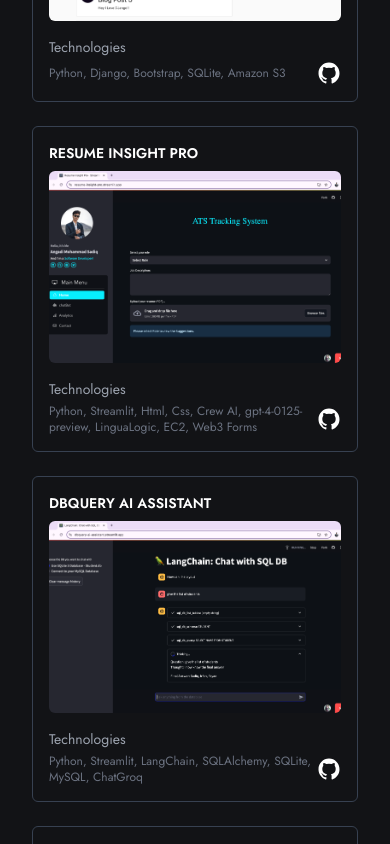
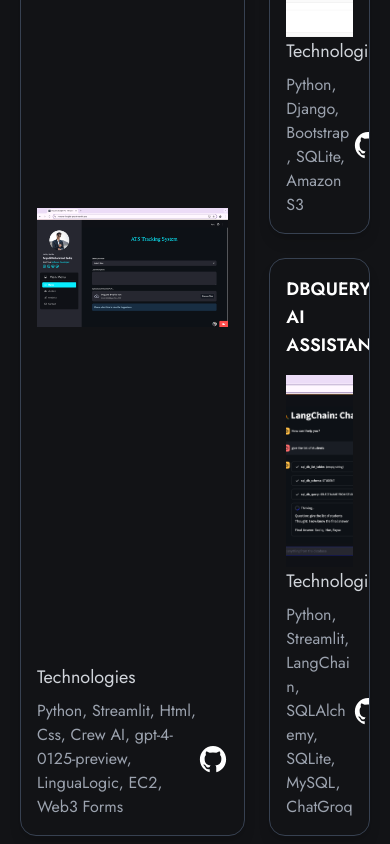
Before and after one commit to sadikashrafi07/BeyondCode, a React (Create React App) app: page / in a window 390 px wide. Shown: the part 3100-3944 px from the top of the page. Built offline with nearby package versions, Linux system fonts and the light colour scheme.

Commit message:
feat: Implement responsive grid layout with mobile single-column view, add 'Tap to View' overlay on hover with improved styling and drop shadow

```diff
--- a/src/components/Projects.js
+++ b/src/components/Projects.js
@@ -21,19 +21,87 @@
         Some of the projects in my portfolio that I worked on .....
       </p>
 
-      {/* Grid layout for projects */}
-      <div className="grid grid-cols-1 sm:grid-cols-2 lg:grid-cols-3 gap-6 w-full px-8 lg:px-16">
-        {Projects && Projects.map((n) => (
-          <div key={n.id} className="border border-gray-700 rounded-md p-4 flex flex-col hover:border-gray-500 duration-100 ease-in-out">
-            <p className="text-sm text-white font-semibold uppercase mb-2">{n.name}</p>
-            <img src={n.imageSrc} className="w-full h-48 object-cover rounded-md mb-4" alt="" />
+      {/* Custom Grid Layout for Projects */}
+      <div
+        className="grid gap-6 w-full px-20 lg:px-40"
+        style={{
+          display: "grid",
+          gridTemplateColumns: "repeat(3, 1fr)",
+          gridTemplateAreas: `
+            "a a b"
+            "a a c"
+            "d e f"
+          `,
+        }}
+      >
+        {/* First grid item (large, spans two rows) */}
+        <div
+          style={{ gridArea: "a" }}
+          className="border border-gray-700 rounded-2xl p-4 flex flex-col duration-100 ease-in-out h-full relative overflow-hidden shadow-lg hover:shadow-blue-500/50 transition-shadow"
+        >
+          <p className="text-lg text-white font-semibold uppercase mb-4">{Projects[0].name}</p>
+          <div className="relative w-full h-full">
+            <img
+              src={Projects[0].imageSrc}
+              className="w-full h-full object-contain mb-4"
+              alt={Projects[0].name}
+            />
+            <a
+              href={Projects[0].github}
+              target="_blank"
+              rel="noopener noreferrer"
+              className="absolute inset-0 bg-blue-600 opacity-0 hover:opacity-90 transition-opacity duration-300 flex flex-col justify-center items-center"
+            >
+              <p className="text-2xl text-white font-bold tracking-wider drop-shadow-lg">
+                Tap to View
+              </p>
+            </a>
+          </div>
+          <div className="flex flex-col items-start justify-between w-full mt-auto">
+            <p className="text-lg text-gray-300 mb-2">Technologies</p>
+            <div className="flex items-center justify-between w-full">
+              <span className="block text-base text-gray-400 break-words max-w-full">{Projects[0].techs}</span>
+              <a href={Projects[0].github} target="_blank" rel="noopener noreferrer" className="flex items-center ml-auto">
+                <motion.div whileTap={{ scale: 0.8 }}>
+                  <IoLogoGithub className="text-white text-3xl cursor-pointer" />
+                </motion.div>
+              </a>
+            </div>
+          </div>
+        </div>
+
+        {/* Additional grid items with hover effect */}
+        {[Projects[1], Projects[2], ...Projects.slice(3, 6)].map((project, index) => (
+          <div
+            key={project.id}
+            style={{ gridArea: `b c d e f`.split(" ")[index] }}
+            className="border border-gray-700 rounded-2xl p-4 flex flex-col duration-100 ease-in-out relative overflow-hidden shadow-lg hover:shadow-blue-500/50 transition-shadow"
+          >
+            <p className="text-lg text-white font-semibold uppercase mb-4">{project.name}</p>
+            <div className="relative w-full h-48">
+              <img
+                src={project.imageSrc}
+                className="w-full h-full object-cover mb-4 transition-transform duration-300 hover:scale-105"
+                alt={project.name}
+              />
+              <a
+                href={project.github}
+                target="_blank"
+                rel="noopener noreferrer"
+                className="absolute inset-0 bg-blue-600 opacity-0 hover:opacity-90 transition-opacity duration-300 flex flex-col justify-center items-center"
+              >
+                <p className="text-2xl text-white font-bold tracking-wider drop-shadow-lg">
+                  Tap to View
+                </p>
+              </a>
+            </div>
             <div className="flex flex-col items-start justify-between w-full">
-              <p className="text-sm text-gray-400 mb-1">Technologies</p>
+              <p className="text-lg text-gray-300 mb-2">Technologies</p>
               <div className="flex items-center justify-between w-full">
-                <span className="block text-xs text-gray-500 break-words max-w-full">{n.techs}</span>
-                <a href={n.github} target="_blank" rel="noopener noreferrer" className="flex items-center ml-auto">
+                <span className="block text-base text-gray-400 break-words max-w-full">{project.techs}</span>
+                <a href={project.github} target="_blank" rel="noopener noreferrer" className="flex items-center ml-auto">
                   <motion.div whileTap={{ scale: 0.8 }}>
-                    <IoLogoGithub className="text-white text-2xl cursor-pointer" />
+                    <IoLogoGithub className="text-white text-3xl cursor-pointer" />
                   </motion.div>
                 </a>
               </div>
--- a/src/data.js
+++ b/src/data.js
@@ -39,17 +39,17 @@
 export const Projects = [
   {
     id: 1,
+    name: "Resume Insight Pro",
+    imageSrc: img2,
+    techs: "Python, Streamlit, Html, Css, Crew AI, gpt-4-0125-preview, LinguaLogic, EC2, Web3 Forms",
+    github: "https://github.com/sadikashrafi07/Resume-Insight-Pro",
+  },
+  {
+    id: 2,
     name: "ShareUp",
     imageSrc: img7,
     techs: "Python, Django, Bootstrap, SQLite, Amazon S3",
     github: "https://github.com/sadikashrafi07/ShareUp",
-  },
-  {
-    id: 2,
-    name: "Resume Insight Pro",
-    imageSrc: img2,
-    techs: "Python, Streamlit, Html, Css, Crew AI, gpt-4-0125-preview, LinguaLogic, EC2, Web3 Forms",
-    github: "https://github.com/sadikashrafi07/Resume-Insight-Pro",
   },
   {
     id: 3,
```
